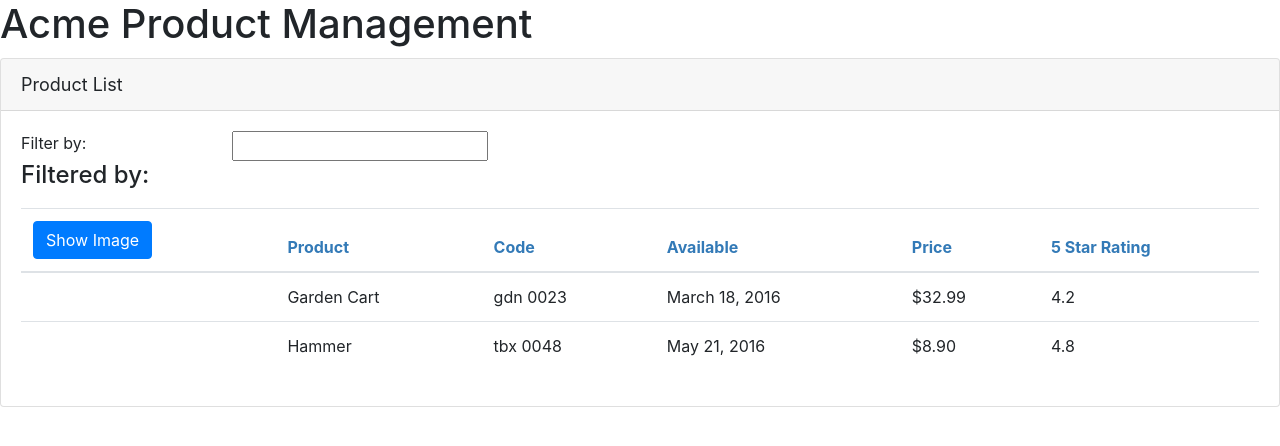
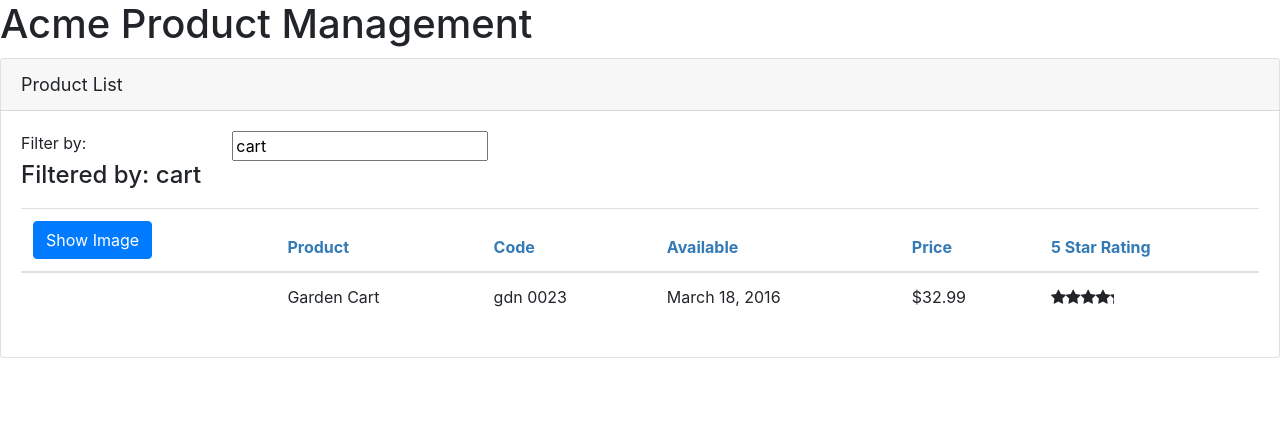
Before and after one commit to TheGregTanaka/angularPractice, an Angular app: page / in a window 1280 px wide. Shown: the top 446 px of the page. Built offline with nearby package versions, Linux system fonts and the light colour scheme.

Commit message:
update: through module 8

```diff
--- a/src/app/app.module.ts
+++ b/src/app/app.module.ts
@@ -5,12 +5,14 @@
 import { AppComponent } from './app.component';
 import { ProductListComponent } from './products/product-list.component';
 import { ConvertToSpacesPipe } from './shared/convert-to-spaces.pipe';
+import { StarComponent } from './shared/star.component';
 
 @NgModule({
   declarations: [
 	AppComponent,
 	ProductListComponent,
-	ConvertToSpacesPipe
+	ConvertToSpacesPipe,
+	StarComponent
   ],
   imports: [
 	BrowserModule,
--- a/src/app/products/product-list.component.html
+++ b/src/app/products/product-list.component.html
@@ -34,7 +34,7 @@
 					</tr>
 				</thead>
 				<tbody>
-					<tr *ngFor='let product of products'>
+					<tr *ngFor='let product of filteredProducts'>
 						<td>
 							<img *ngIf='showImage'
 								[src]='product.imageUrl'
@@ -47,7 +47,10 @@
 							convertToSpaces: '-' }}</td>
 						<td>{{product.releaseDate}}</td>
 						<td>{{product.price | currency:'USD':'symbol':'1.2-2' }}</td>
-						<td>{{product.starRating}}</td>
+						<td>
+							<pm-star [rating]='product.starRating'
+								(ratingClicked)='onRatingClicked($event)'></pm-star>
+						</td>
 					</tr>
 				</tbody>
 			</table>
--- a/src/app/products/product-list.component.ts
+++ b/src/app/products/product-list.component.ts
@@ -13,7 +13,7 @@
 	showImage: boolean = false;
 
 	_listFilter: string;
-	get listFilert(): string {
+	get listFilter(): string {
 		return this._listFilter;
 	}
 	set listFilter(value:string) {
@@ -21,6 +21,7 @@
 		this.filteredProducts = this.listFilter ? this.performFilter(this.listFilter) : this.products;
 	}
 
+	filteredProducts: IProduct[];
 	products: IProduct[] = [
 		{
 			"productId": 2,
@@ -44,6 +45,19 @@
 		  }
 	];
 
+	constructor() {
+		this.filteredProducts = this.products;
+		this.listFilter = 'cart';
+	}
+
+	onRatingClicked(message: string): void {
+		this.pageTitle = 'Product List: ' + message;
+	}
+	performFilter(filterBy: string): IProduct[] {
+		filterBy = filterBy.toLocaleLowerCase();
+		return this.products.filter((product: IProduct) =>
+			product.productName.toLocaleLowerCase().indexOf(filterBy) !== -1);
+	}
 	toggleImage(): void {
 		this.showImage = !this.showImage;
 	}
--- a/src/app/shared/convert-to-spaces.pipe.ts
+++ b/src/app/shared/convert-to-spaces.pipe.ts
@@ -1,4 +1,4 @@
-import { Pipe } from '@angular/core';
+import { Pipe, PipeTransform } from '@angular/core';
 
 @Pipe({
 	name: 'convertToSpaces'
--- a/src/app/shared/star.component.html
+++ b/src/app/shared/star.component.html
@@ -1,6 +1,7 @@
 <div class="crop"
      [style.width.px]="starWidth"
-     [title]="rating">
+     [title]="rating"
+	(click)="onClick()">
   <div style="width: 75px">
     <span class="fa fa-star"></span>
     <span class="fa fa-star"></span>
--- /dev/null
+++ b/src/app/shared/star.component.ts
@@ -0,0 +1,19 @@
+import { Component, OnChanges, Input, EventEmitter, Output } from '@angular/core';
+
+@Component({
+	selector: 'pm-star',
+	templateUrl: './star.component.html',
+	styleUrls: ['./star.component.css']
+})
+export class StarComponent implements OnChanges {
+	@Input() rating: number;
+	starWidth: number;
+	@Output() ratingClicked: EventEmitter<string> = new EventEmitter<string>();
+
+	ngOnChanges(): void {
+		this.starWidth = this.rating * 75 / 5;
+	}
+	 onClick(): void {
+		 this.ratingClicked.emit(`The rating ${this.rating} was clicked!`);
+	 }
+}
```
Also changed, not shown: 1 other file (tests, documents, lock files or other folders).
